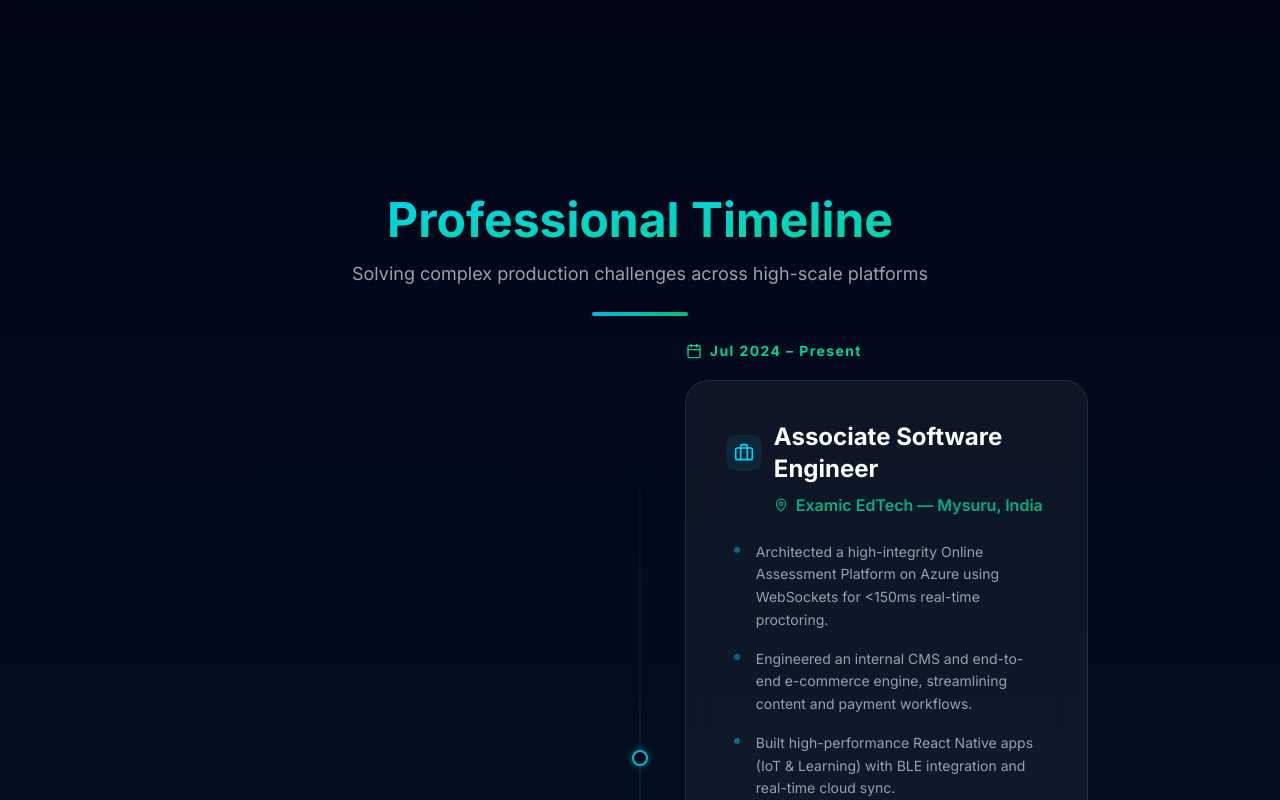
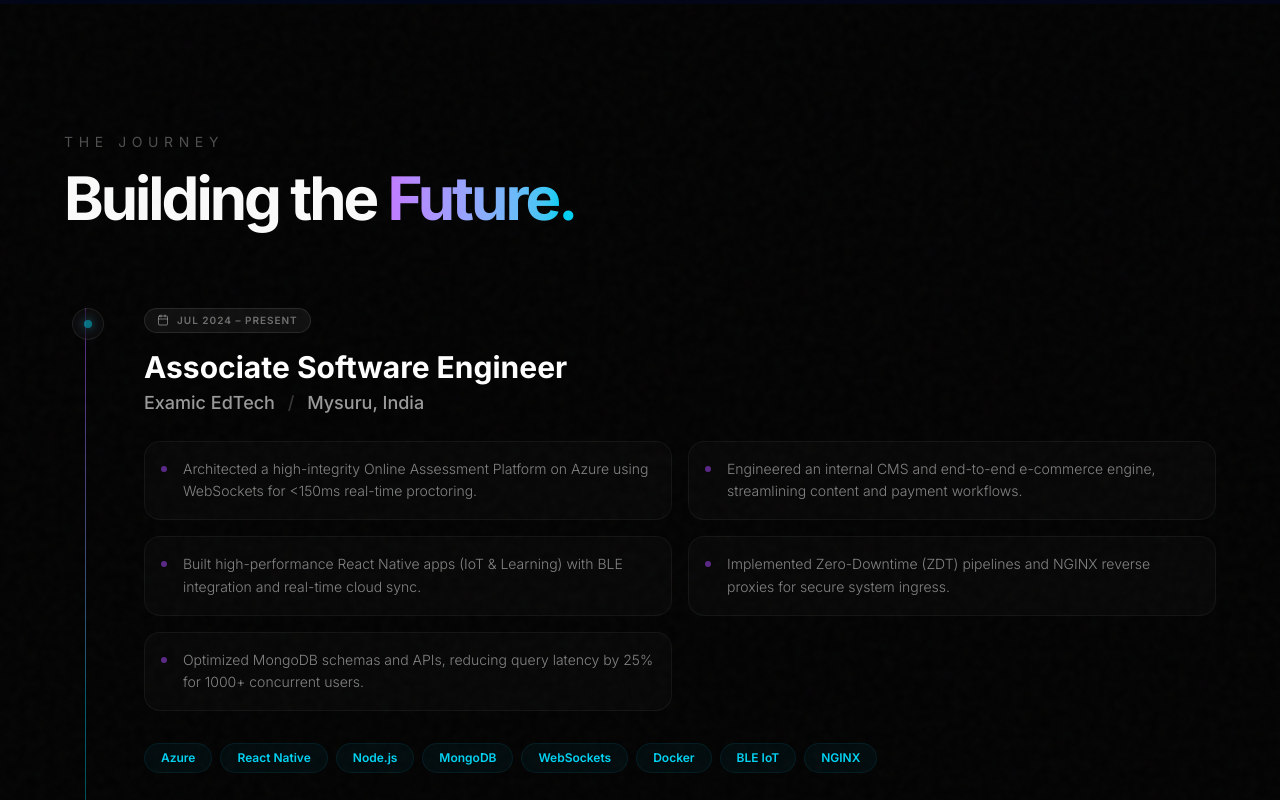
Before and after one commit to KumarDhananjaya/portfolio-new, a Next.js app: page / in a window 1280 px wide. Shown: the part 2280-3080 px from the top of the page. Built offline with nearby package versions, Linux system fonts and the light colour scheme.

Commit message:
Revamp: Modernize Experience section with side-aligned timeline

```diff
--- a/components/sections/Experience.tsx
+++ b/components/sections/Experience.tsx
@@ -11,61 +11,61 @@
     return (
         <section
             id="experience"
-            className="w-full py-24 md:py-32 px-6 relative overflow-hidden bg-[#020617]"
+            className="w-full py-24 md:py-32 px-6 relative overflow-hidden bg-grain"
         >
-            {/* Background Atmosphere */}
-            <div className="absolute inset-0 bg-gradient-to-b from-transparent via-cyan-500/5 to-transparent pointer-events-none" />
+            <div className="w-full max-w-6xl mx-auto relative z-10">
+                <div className="mb-20">
+                    <motion.div
+                        initial={{ opacity: 0, x: -20 }}
+                        whileInView={{ opacity: 1, x: 0 }}
+                        viewport={{ once: true }}
+                        transition={{ duration: 0.6 }}
+                    >
+                        <h2 className="text-sm uppercase tracking-[0.4em] text-white/30 mb-4">The Journey</h2>
+                        <h3 className="text-4xl md:text-6xl font-bold tracking-tighter">
+                            Building the <span className="text-transparent bg-clip-text bg-gradient-to-r from-purple-400 to-cyan-400">Future.</span>
+                        </h3>
+                    </motion.div>
+                </div>
 
-            <div className="w-full max-w-[1200px] mx-auto relative z-10">
-                <SectionHeading subtitle="Solving complex production challenges across high-scale platforms">
-                    Professional Timeline
-                </SectionHeading>
-
-                <div className="relative mt-16 max-w-4xl mx-auto pl-8 md:pl-0">
-                    {/* Vertical Timeline Line */}
-                    <div className="absolute left-0 md:left-1/2 top-0 bottom-0 w-[2px] bg-gradient-to-b from-cyan-500/0 via-cyan-500/20 to-emerald-500/0 -translate-x-1/2 hidden md:block" />
+                <div className="relative space-y-12">
+                    {/* Elegant Connector Line */}
+                    <div className="absolute left-[15px] md:left-[21px] top-0 bottom-0 w-px bg-gradient-to-b from-purple-500/50 via-cyan-500/50 to-transparent" />
 
                     {EXPERIENCE.map((exp, index) => (
                         <motion.div
                             key={index}
-                            initial={{ opacity: 0, x: index % 2 === 0 ? -50 : 50 }}
+                            initial={{ opacity: 0, x: 20 }}
                             whileInView={{ opacity: 1, x: 0 }}
-                            viewport={{ once: true, margin: "-100px" }}
-                            transition={{ duration: 0.8, ease: "easeOut" }}
-                            className={`relative flex flex-col md:flex-row items-center gap-8 mb-20 ${index % 2 === 0 ? 'md:flex-row-reverse' : ''
-                                }`}
+                            viewport={{ once: true }}
+                            transition={{ duration: 0.5, delay: index * 0.1 }}
+                            className="relative pl-12 md:pl-20 group"
                         >
-                            {/* Connector Node */}
-                            <div className="absolute left-[-32px] md:left-1/2 top-10 md:top-1/2 w-4 h-4 rounded-full bg-[#020617] border-2 border-cyan-500 shadow-[0_0_10px_rgba(6,182,212,0.5)] -translate-x-1/2 -translate-y-1/2 z-20" />
+                            {/* Animated Node */}
+                            <div className="absolute left-0 md:left-2 top-0">
+                                <div className="w-8 h-8 rounded-2xl glass flex items-center justify-center group-hover:bg-white/10 transition-colors duration-500">
+                                    <div className="w-2 h-2 rounded-full bg-cyan-400 animate-pulse shadow-[0_0_10px_rgba(34,211,238,0.8)]" />
+                                </div>
+                            </div>
 
-                            {/* Card Content */}
-                            <div className="w-full md:w-[45%]">
-                                <div className="p-8 md:p-10 rounded-3xl bg-white/5 backdrop-blur-md border border-white/10 hover:border-cyan-500/30 transition-all duration-500 group relative">
-                                    <div className="absolute -top-10 left-0 text-emerald-400 font-bold tracking-widest text-sm flex items-center gap-2">
-                                        <Calendar size={16} />
+                            <div className="flex flex-col md:flex-row md:items-start gap-8">
+                                <div className="flex-1">
+                                    <div className="inline-flex items-center gap-2 px-3 py-1 rounded-full bg-white/5 border border-white/10 text-[10px] uppercase tracking-widest text-white/40 mb-4 font-semibold">
+                                        <Calendar size={12} />
                                         {exp.duration}
                                     </div>
+                                    <h3 className="text-2xl md:text-3xl font-bold text-white mb-1 group-hover:text-purple-400 transition-colors duration-500">
+                                        {exp.position}
+                                    </h3>
+                                    <p className="text-lg text-white/60 font-medium mb-6">
+                                        {exp.company} <span className="text-white/20 px-2">/</span> {exp.location}
+                                    </p>
 
-                                    <div className="flex flex-col gap-2 mb-6">
-                                        <div className="flex items-center gap-3">
-                                            <div className="p-2 bg-cyan-500/10 rounded-xl">
-                                                <Briefcase className="text-cyan-400" size={20} />
-                                            </div>
-                                            <h3 className="text-2xl font-bold text-white group-hover:text-cyan-400 transition-colors">
-                                                {exp.position}
-                                            </h3>
-                                        </div>
-                                        <div className="flex items-center gap-2 text-emerald-400/80 font-semibold pl-12">
-                                            <MapPin size={14} />
-                                            {exp.company} — {exp.location}
-                                        </div>
-                                    </div>
-
-                                    <ul className="space-y-4 text-gray-400 text-sm leading-relaxed mb-8 pl-2">
+                                    <ul className="grid grid-cols-1 md:grid-cols-2 gap-4 mb-8">
                                         {exp.highlights.map((highlight, i) => (
-                                            <li key={i} className="flex items-start gap-4">
-                                                <span className="w-1.5 h-1.5 rounded-full bg-cyan-500/50 mt-1.5 shrink-0" />
-                                                <span>{highlight}</span>
+                                            <li key={i} className="flex items-start gap-4 p-4 rounded-2xl bg-white/[0.02] border border-white/[0.05] hover:bg-white/[0.04] transition-colors duration-300">
+                                                <div className="w-1.5 h-1.5 rounded-full bg-purple-500/50 mt-2 shrink-0" />
+                                                <span className="text-sm text-white/50 leading-relaxed font-light">{highlight}</span>
                                             </li>
                                         ))}
                                     </ul>
@@ -74,7 +74,7 @@
                                         {exp.technologies.map((tech) => (
                                             <span
                                                 key={tech}
-                                                className="px-3 py-1 rounded-lg bg-white/5 border border-white/10 text-xs text-cyan-300 font-medium hover:bg-cyan-500/10 hover:border-cyan-500/20 transition-all cursor-default"
+                                                className="px-4 py-1.5 rounded-full text-xs font-semibold bg-cyan-500/5 text-cyan-400 border border-cyan-500/10 hover:border-cyan-500/30 transition-all duration-300"
                                             >
                                                 {tech}
                                             </span>
@@ -82,9 +82,6 @@
                                     </div>
                                 </div>
                             </div>
-
-                            {/* Empty Space for layout */}
-                            <div className="hidden md:block w-[45%]" />
                         </motion.div>
                     ))}
                 </div>
```
